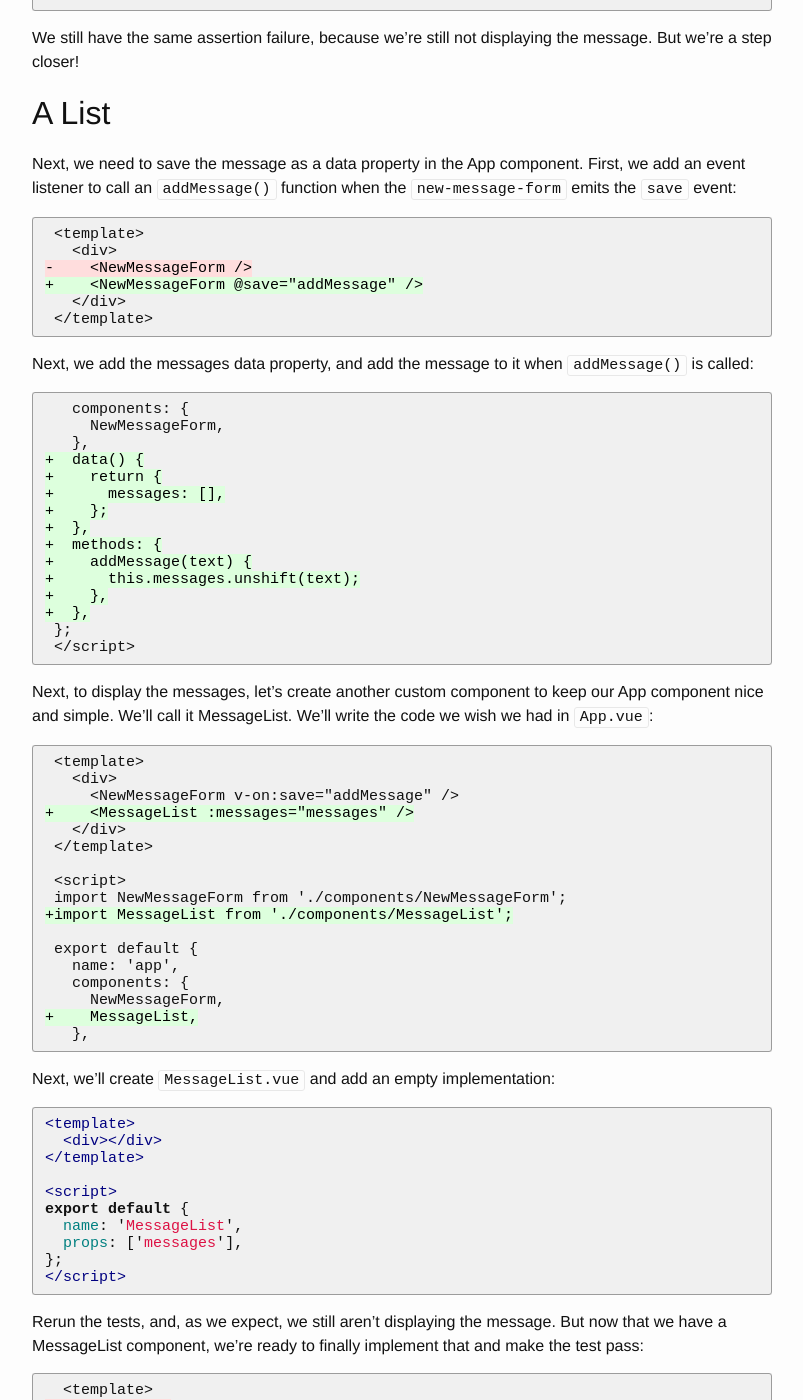
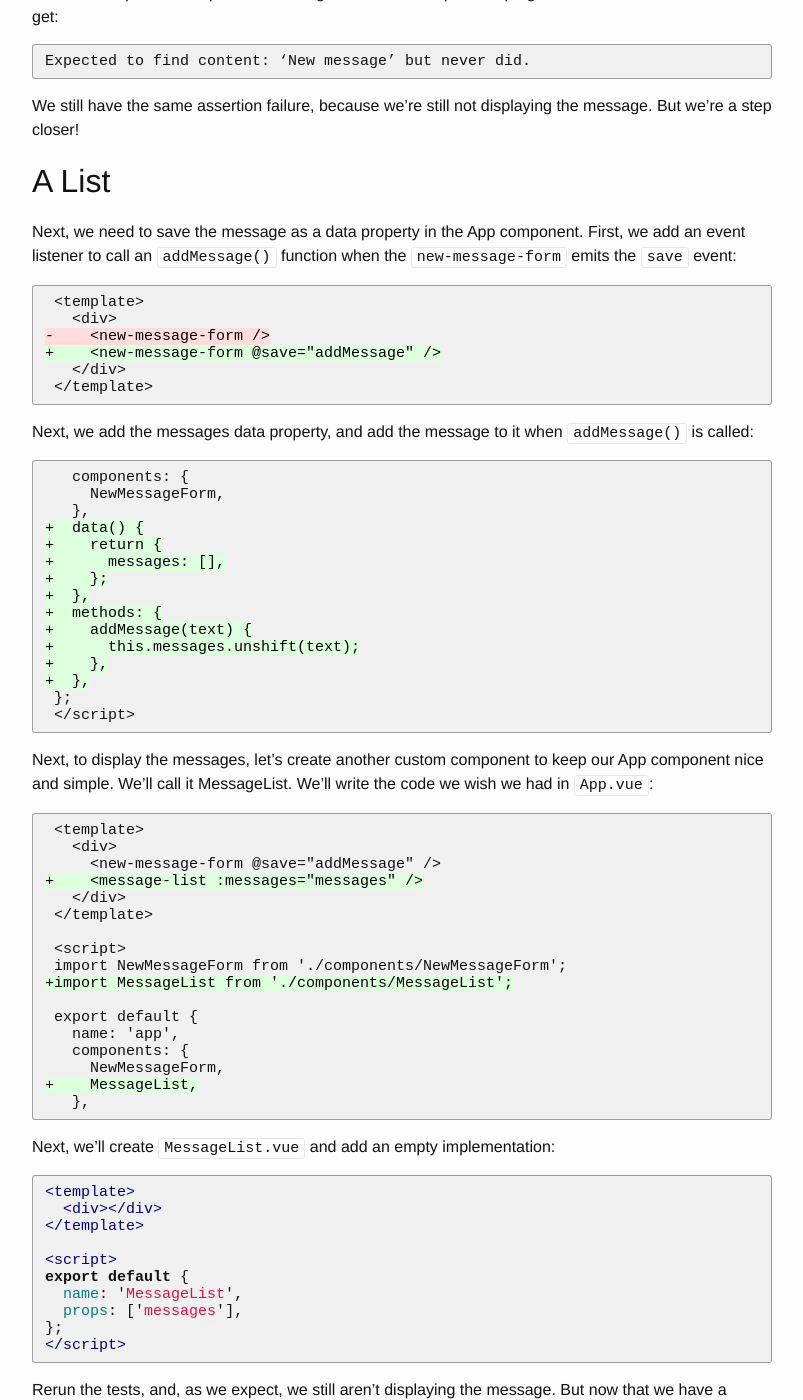
Before and after one commit to learn-tdd-in/learntdd.in, a Jekyll site: the page built from vue/index.md, in a window 1280 px wide and 1400 px high, scrolled down 8334 px. Shown: the whole window, without its empty margins (238-1041 px from the left). Built offline with Jekyll 4.4.1, drawn with Linux system fonts in a browser that asks for light colours; some of the changed text lies outside the part shown.

Commit message:
Vue tweaks

````diff
--- a/vue/index.md
+++ b/vue/index.md
@@ -159,7 +163,7 @@ A common principle in TDD is to **write the code you wish you had.** We could ju
 ```diff
  <template>
    <div>
-+    <NewMessageForm />
++    <new-message-form />
    </div>
  </template>
 
@@ -421,8 +425,8 @@ Next, we need to save the message as a data property in the App component. First
 ```diff
  <template>
    <div>
--    <NewMessageForm />
-+    <NewMessageForm @save="addMessage" />
+-    <new-message-form />
++    <new-message-form @save="addMessage" />
    </div>
  </template>
 ```
@@ -452,8 +456,8 @@ Next, to display the messages, let's create another custom component to keep our
 ```diff
  <template>
    <div>
-     <NewMessageForm v-on:save="addMessage" />
-+    <MessageList :messages="messages" />
+     <new-message-form @save="addMessage" />
++    <message-list :messages="messages" />
    </div>
  </template>
 
````
Also changed, not shown: other parts of vue/index.md (+18 -14 lines).
